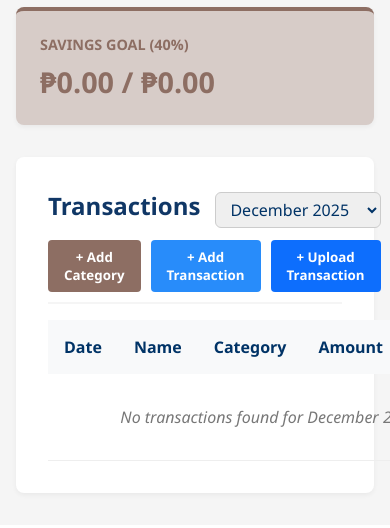
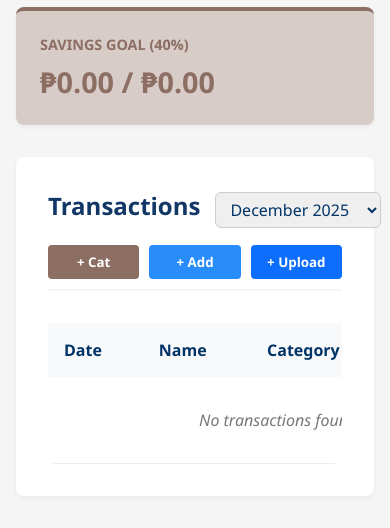
Before and after one commit to lancedguzman/finance-ai, a Django app: page /tracker/ in a window 390 px wide; the page is wider, and only the part inside the window is pictured. Shown: the part 711-1239 px from the top of that part. Before the commit the page ends 1208 px from the top of that part, so only its background shows below. Run offline with Django 5.2, Linux system fonts and the light colour scheme; the visitor is signed in with stand-in values (Sample User, id 1); data that the repository does not hold is empty.

Commit message:
feature(mobile): create mobile layout
- made base, index, and tracker for iPhone 11 Pro and iPad 9th Generation

```diff
--- a/tracker/templates/tracker.html
+++ b/tracker/templates/tracker.html
@@ -1,6 +1,64 @@
 {% extends 'base.html' %}
 
 {% block content %}
+<style>
+    /* LOCAL STYLES FOR TRACKER */
+
+    /* Table Wrapper: Essential for Mobile */
+    .table-wrapper {
+        overflow-x: auto;
+        -webkit-overflow-scrolling: touch; /* Smooth scroll on iOS */
+        margin-top: 1rem;
+        border-radius: 8px;
+    }
+
+    /* Force table to keep shape inside wrapper */
+    table { min-width: 600px; }
+
+    /* Header Controls */
+    .tracker-header {
+        display: flex;
+        justify-content: space-between;
+        align-items: center;
+        flex-wrap: wrap; /* Allows wrapping on iPhone */
+        gap: 15px;
+    }
+
+    .tracker-controls {
+        display: flex;
+        gap: 10px;
+        flex-wrap: wrap;
+    }
+
+    /* Mobile specific tweaks */
+    @media (max-width: 768px) {
+        .tracker-header {
+            flex-direction: column;
+            align-items: stretch;
+        }
+
+        .tracker-title-group {
+            display: flex;
+            justify-content: space-between;
+            align-items: center;
+            width: 100%;
+        }
+
+        .tracker-controls {
+            width: 100%;
+        }
+
+        .tracker-controls button {
+            flex: 1; /* Buttons stretch to fill width */
+            justify-content: center;
+            white-space: nowrap;
+        }
+
+        /* Stop iOS zooming on inputs */
+        input, select { font-size: 16px !important; }
+    }
+</style>
+
 <div id="app">
     <div class="container">
 
@@ -31,9 +89,9 @@
         </div>
 
         <div class="recent-transactions">
-            <div style="display:flex; justify-content:space-between; align-items:center; flex-wrap: wrap; gap: 10px;">
+            <div class="tracker-header">
 
-                <div style="display: flex; align-items: center; gap: 15px;">
+                <div class="tracker-title-group" style="display: flex; align-items: center; gap: 15px;">
                     <h2 class="section-title" style="margin-bottom:0; border:none;">Transactions</h2>
 
                     <select v-model="filterKey" style="padding: 5px 10px; border-radius: 6px; border: 1px solid #ccc; font-size: 1rem; color: var(--navy-contrast); cursor: pointer;">
@@ -43,13 +101,13 @@
                     </select>
                 </div>
 
-                <div style="display: flex; gap: 10px;">
+                <div class="tracker-controls">
                     <button class="btn-primary" style="background-color: var(--accent-brown);" @click="toggleCategoryModal">
-                        + Add Category
+                        + Cat
                     </button>
-                    <button class="btn-primary" @click="addNew">+ Add Transaction</button>
+                    <button class="btn-primary" @click="addNew">+ Add</button>
                     <button class="btn-primary" style="background-color: #0d6efd;" @click="showUploadModal = true">
-                        + Upload Transaction
+                        + Upload
                     </button>
                 </div>
             </div>
@@ -82,7 +140,7 @@
                     <h3 style="margin-bottom: 15px; color: var(--navy-contrast);">Add New Category</h3>
                     <div class="form-group">
                         <label style="font-size: 0.9rem; color: #666;">Category Name</label>
-                        <input type="text" v-model="newCategory.name" placeholder="e.g. Groceries, Crypto, Bonus">
+                        <input type="text" v-model="newCategory.name" placeholder="e.g. Groceries">
                         <label style="font-size: 0.9rem; color: #666;">Type</label>
                         <select v-model="newCategory.type">
                             <option value="EXPENSE">Expense</option>
@@ -91,7 +149,7 @@
                     </div>
                     <div class="modal-actions">
                         <button class="btn-cancel" @click="showCategoryForm = false">Cancel</button>
-                        <button class="btn-primary" @click="submitCategory">Create Category</button>
+                        <button class="btn-primary" @click="submitCategory">Create</button>
                     </div>
                 </div>
             </div>
@@ -101,7 +159,6 @@
                     <h3 style="margin-bottom: 15px; color: var(--navy-contrast);">
                         [[ isEditing ? 'Edit Transaction' : 'Add New Transaction' ]]
                     </h3>
-
                     <div class="form-group">
                         <input type="date" v-model="newTransaction.date" required>
                         <input type="text" v-model="newTransaction.name" placeholder="Name">
@@ -151,6 +208,7 @@
                 </div>
             </div>
 
+            <div class="table-wrapper">
                 <table>
                     <thead>
                         <tr>
@@ -163,15 +221,15 @@
                     </thead>
                     <tbody>
                         <tr v-for="t in filteredTransactions" :key="t.id">
-                        <td>[[ formatDate(t.date) ]]</td>
+                            <td style="white-space: nowrap;">[[ formatDate(t.date) ]]</td>
                             <td>[[ t.name ]]</td>
                             <td>[[ t.category ]]</td>
-                        <td :class="t.type === 'INCOME' ? 'money-plus' : 'money-minus'" style="text-align: right;">
+                            <td :class="t.type === 'INCOME' ? 'money-plus' : 'money-minus'" style="text-align: right; white-space: nowrap;">
                                 [[ t.type === 'INCOME' ? '+' : '-' ]]₱[[ t.amount.toFixed(2) ]]
                             </td>
-                        <td style="text-align: center;">
+                            <td style="text-align: center; white-space: nowrap;">
                                 <button class="action-btn btn-edit" @click="editTransaction(t.id)">Edit</button>
-                            <button class="action-btn btn-delete" @click="deleteTransaction(t.id)">Delete</button>
+                                <button class="action-btn btn-delete" @click="deleteTransaction(t.id)">Del</button>
                             </td>
                         </tr>
                         <tr v-if="filteredTransactions.length === 0">
@@ -182,41 +240,26 @@
             </div>
         </div>
     </div>
+</div>
 {% endblock %}
 
 {% block scripts %}
 <script>
+    // Existing script logic preserved exactly as is
     const { createApp } = Vue;
 
     createApp({
         delimiters: ['[[', ']]'],
         data() {
             const now = new Date();
-            // Default filterKey is current "YYYY-MM"
             const currentKey = `${now.getFullYear()}-${String(now.getMonth() + 1).padStart(2, '0')}`;
 
             return {
-                showForm: false,
-                showCategoryForm: false,
-                showUploadModal: false, // New State
-                isScanning: false,      // New State
-                uploadData: { file: null, name: '', category: '' }, // New State
-                filterKey: currentKey,
-                transactions: [],
-                categories: {{ categories|safe }},
-                isEditing: false,
-                editingId: null,
-
-                newTransaction: {
-                    date: new Date().toISOString().split('T')[0],
-                    name: '',
-                    category: '',
-                    amount: ''
-                },
-                newCategory: {
-                    name: '',
-                    type: 'EXPENSE'
-                }
+                showForm: false, showCategoryForm: false, showUploadModal: false, isScanning: false,
+                uploadData: { file: null, name: '', category: '' }, filterKey: currentKey,
+                transactions: [], categories: {{ categories|safe }}, isEditing: false, editingId: null,
+                newTransaction: { date: new Date().toISOString().split('T')[0], name: '', category: '', amount: '' },
+                newCategory: { name: '', type: 'EXPENSE' }
             }
         },
         computed: {
@@ -248,70 +291,27 @@
                 });
                 return options.sort((a, b) => b.value.localeCompare(a.value));
             },
-            filteredTransactions() {
-                return this.transactions.filter(t => t.date.startsWith(this.filterKey));
-            },
-            monthlyIncome() {
-                return this.filteredTransactions.filter(t => t.type === 'INCOME').reduce((sum, t) => sum + t.amount, 0);
-            },
-            monthlyExpense() {
-                return this.filteredTransactions.filter(t => t.type === 'EXPENSE').reduce((sum, t) => sum + t.amount, 0);
-            },
-            monthlyBalance() {
-                return this.monthlyIncome - this.monthlyExpense;
-            },
-            savingsGoal() {
-                return this.monthlyIncome * 0.40;
-            },
-            monthlySavings() {
-                const savings = this.monthlyIncome - this.monthlyExpense;
-                return savings > 0 ? savings : 0;
-            }
+            filteredTransactions() { return this.transactions.filter(t => t.date.startsWith(this.filterKey)); },
+            monthlyIncome() { return this.filteredTransactions.filter(t => t.type === 'INCOME').reduce((sum, t) => sum + t.amount, 0); },
+            monthlyExpense() { return this.filteredTransactions.filter(t => t.type === 'EXPENSE').reduce((sum, t) => sum + t.amount, 0); },
+            monthlyBalance() { return this.monthlyIncome - this.monthlyExpense; },
+            savingsGoal() { return this.monthlyIncome * 0.40; },
+            monthlySavings() { const savings = this.monthlyIncome - this.monthlyExpense; return savings > 0 ? savings : 0; }
         },
         methods: {
-            addNew() {
-                this.resetForm();
-                this.isEditing = false;
-                this.showForm = true;
-            },
-            resetForm() {
-                this.newTransaction = {
-                    date: new Date().toISOString().split('T')[0],
-                    name: '',
-                    category: '',
-                    amount: ''
-                };
-                this.editingId = null;
-            },
-            closeForm() {
-                this.showForm = false;
-                this.resetForm();
-                this.isEditing = false;
-            },
+            addNew() { this.resetForm(); this.isEditing = false; this.showForm = true; },
+            resetForm() { this.newTransaction = { date: new Date().toISOString().split('T')[0], name: '', category: '', amount: '' }; this.editingId = null; },
+            closeForm() { this.showForm = false; this.resetForm(); this.isEditing = false; },
             editTransaction(id) {
                 const t = this.transactions.find(item => item.id === id);
                 if (t) {
-                    this.newTransaction = {
-                        date: t.date,
-                        name: t.name,
-                        category: t.category_id,
-                        amount: t.amount
-                    };
-                    this.editingId = id;
-                    this.isEditing = true;
-                    this.showForm = true;
+                    this.newTransaction = { date: t.date, name: t.name, category: t.category_id, amount: t.amount };
+                    this.editingId = id; this.isEditing = true; this.showForm = true;
                 }
             },
             toggleCategoryModal() { this.showCategoryForm = !this.showCategoryForm; },
-            formatDate(dateStr) {
-                const options = { year: 'numeric', month: 'short', day: '2-digit' };
-                return new Date(dateStr).toLocaleDateString('en-US', options);
-            },
-            formatCurrency(value) {
-                return '₱' + value.toLocaleString('en-US', { minimumFractionDigits: 2, maximumFractionDigits: 2 });
-            },
-
-            // --- SCANNER METHODS ---
+            formatDate(dateStr) { const options = { year: 'numeric', month: 'short', day: '2-digit' }; return new Date(dateStr).toLocaleDateString('en-US', options); },
+            formatCurrency(value) { return '₱' + value.toLocaleString('en-US', { minimumFractionDigits: 2, maximumFractionDigits: 2 }); },
             handleFileSelect(event) { this.uploadData.file = event.target.files[0]; },
             async processSmartUpload() {
                 if (!this.uploadData.file || !this.uploadData.category) { alert("Please select image and category."); return; }
@@ -324,98 +324,49 @@
                     const result = await res.json();
                     if (res.ok) {
                         this.showUploadModal = false;
-                        // Populate newTransaction form with scanned data
                         this.newTransaction = {
                             date: result.data.date || new Date().toISOString().split('T')[0],
                             name: this.uploadData.name || "Scanned Receipt",
                             category: this.uploadData.category,
                             amount: result.data.amount || ''
                         };
-                        this.showForm = true; // Open the manual form for verification
-                        this.uploadData = { file: null, name: '', category: '' };
+                        this.showForm = true; this.uploadData = { file: null, name: '', category: '' };
                         if(this.$refs.smartFileInput) this.$refs.smartFileInput.value = '';
                     } else { alert(result.error || "Scan failed."); }
-                } catch (e) { alert("Connection error."); }
-                finally { this.isScanning = false; }
+                } catch (e) { alert("Connection error."); } finally { this.isScanning = false; }
             },
-
             async submitCategory() {
                 const csrftoken = document.cookie.split('; ').find(row => row.startsWith('csrftoken='))?.split('=')[1];
                 try {
-                    const response = await fetch('/add-category/', {
-                        method: 'POST',
-                        headers: { 'Content-Type': 'application/json', 'X-CSRFToken': csrftoken },
-                        body: JSON.stringify(this.newCategory)
-                    });
+                    const response = await fetch('/add-category/', { method: 'POST', headers: { 'Content-Type': 'application/json', 'X-CSRFToken': csrftoken }, body: JSON.stringify(this.newCategory) });
                     const data = await response.json();
-                    if (response.ok) {
-                        alert('Category Created!');
-                        this.categories.push(data.category);
-                        this.newCategory.name = '';
-                        this.showCategoryForm = false;
-                    } else {
-                        alert(data.error || "Error creating category");
-                    }
+                    if (response.ok) { alert('Category Created!'); this.categories.push(data.category); this.newCategory.name = ''; this.showCategoryForm = false; } else { alert(data.error || "Error creating category"); }
                 } catch (error) { console.error('Error:', error); }
             },
-
             async deleteTransaction(id) {
                 if(confirm("Are you sure you want to delete this transaction?")) {
                     const csrftoken = document.cookie.split('; ').find(row => row.startsWith('csrftoken='))?.split('=')[1];
                     try {
-                        const response = await fetch(`/delete-transaction/${id}/`, {
-                            method: 'DELETE',
-                            headers: { 'X-CSRFToken': csrftoken, 'Content-Type': 'application/json' }
-                        });
-                        if (response.ok) {
-                            this.transactions = this.transactions.filter(t => t.id !== id);
-                        } else {
-                            alert("Failed to delete transaction.");
-                        }
+                        const response = await fetch(`/delete-transaction/${id}/`, { method: 'DELETE', headers: { 'X-CSRFToken': csrftoken, 'Content-Type': 'application/json' } });
+                        if (response.ok) { this.transactions = this.transactions.filter(t => t.id !== id); } else { alert("Failed to delete transaction."); }
                     } catch (error) { console.error("Error deleting:", error); }
                 }
             },
             async submitTransaction() {
                 const csrftoken = document.cookie.split('; ').find(row => row.startsWith('csrftoken='))?.split('=')[1];
-
-                // Determine URL and Method based on mode
-                let url = '/add-transaction/';
-                let method = 'POST';
-
-                if (this.isEditing) {
-                    url = `/edit-transaction/${this.editingId}/`;
-                    method = 'PUT';
-                }
-
+                let url = '/add-transaction/'; let method = 'POST';
+                if (this.isEditing) { url = `/edit-transaction/${this.editingId}/`; method = 'PUT'; }
                 try {
-                    const response = await fetch(url, {
-                        method: method,
-                        headers: { 'Content-Type': 'application/json', 'X-CSRFToken': csrftoken },
-                        body: JSON.stringify(this.newTransaction)
-                    });
+                    const response = await fetch(url, { method: method, headers: { 'Content-Type': 'application/json', 'X-CSRFToken': csrftoken }, body: JSON.stringify(this.newTransaction) });
                     const data = await response.json();
-
-                    if (response.ok) {
-                        alert(this.isEditing ? 'Transaction Updated!' : 'Transaction Saved!');
-                        this.fetchTransactions();
-                        this.closeForm(); // Close and reset
-                    } else {
-                        console.error("Errors:", data.errors);
-                        alert("Error saving transaction.");
-                    }
+                    if (response.ok) { alert(this.isEditing ? 'Transaction Updated!' : 'Transaction Saved!'); this.fetchTransactions(); this.closeForm(); } else { console.error("Errors:", data.errors); alert("Error saving transaction."); }
                 } catch (error) { console.error('Error:', error); }
             },
             async fetchTransactions() {
-                try {
-                    const response = await fetch('/api/transactions/');
-                    const data = await response.json();
-                    this.transactions = data;
-                } catch (error) { console.error("Error loading transactions:", error); }
+                try { const response = await fetch('/api/transactions/'); const data = await response.json(); this.transactions = data; } catch (error) { console.error("Error loading transactions:", error); }
             }
         },
-        mounted() {
-            this.fetchTransactions();
-        }
+        mounted() { this.fetchTransactions(); }
     }).mount('#app');
 </script>
 {% endblock %}
```
Also changed, not shown: tracker/templates/base.html (+73 -9 lines), tracker/templates/index.html (+63 -120 lines). Lines whose indentation alone changed are shown as unchanged.
